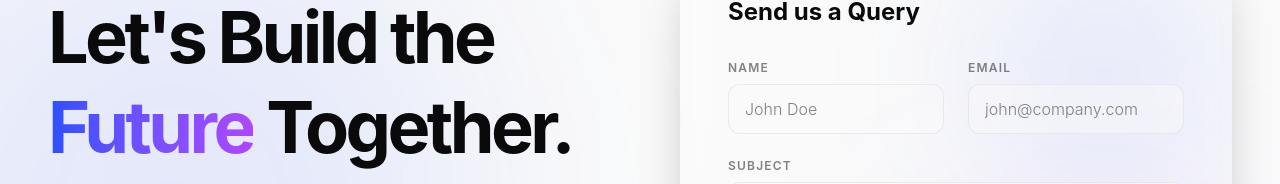
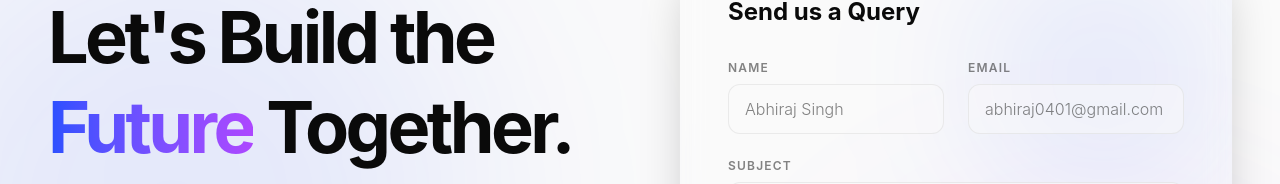
Before and after one commit to krabhisheksingh/zeqwebsitenew, a React (Vite) app: page /contact in a window 1280 px wide. Shown: the part 180-364 px from the top of the page. Built offline with nearby package versions, Linux system fonts and the light colour scheme.

Commit message:
chore: update placeholders in contact form

```diff
--- a/src/pages/Contact.jsx
+++ b/src/pages/Contact.jsx
@@ -113,7 +113,7 @@ export default function Contact() {
                       value={formState.name}
                       onChange={e => setFormState({...formState, name: e.target.value})}
                       className="w-full bg-background/50 border border-border/50 rounded-xl px-4 py-3 outline-none focus:border-accent focus:bg-background/80 transition-all font-light"
-                      placeholder="John Doe"
+                      placeholder="Abhiraj Singh"
                     />
                   </div>
                   <div className="flex flex-col gap-2">
@@ -125,7 +125,7 @@ export default function Contact() {
                       value={formState.email}
                       onChange={e => setFormState({...formState, email: e.target.value})}
                       className="w-full bg-background/50 border border-border/50 rounded-xl px-4 py-3 outline-none focus:border-accent focus:bg-background/80 transition-all font-light"
-                      placeholder="john@company.com"
+                      placeholder="abhiraj0401@gmail.com"
                     />
                   </div>
                 </div>
```
